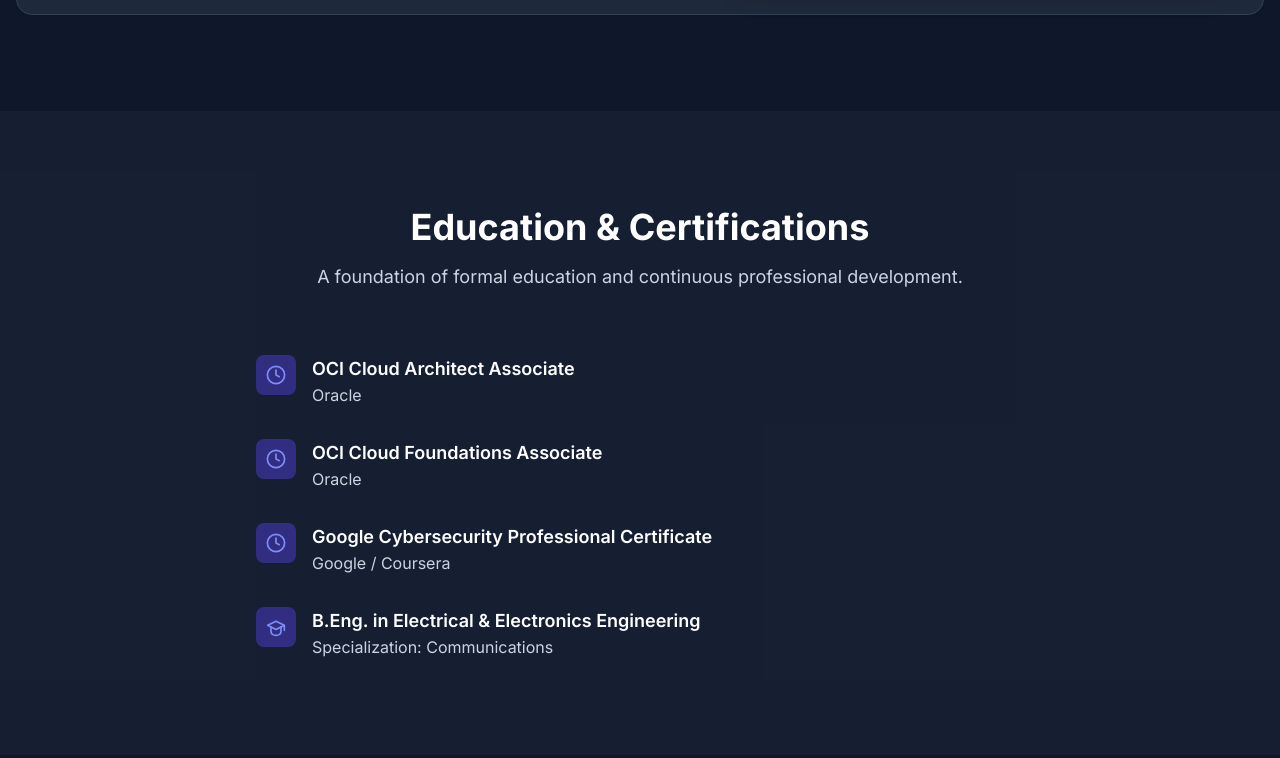
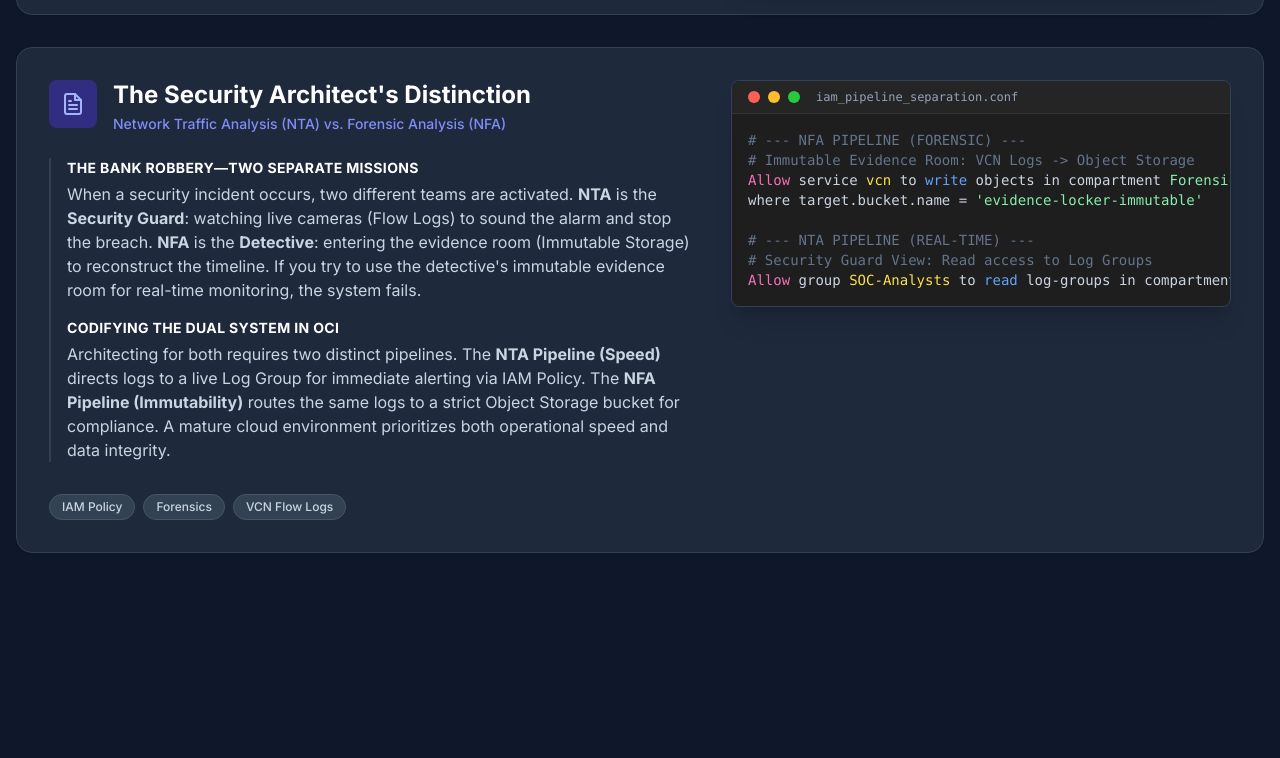
Before and after one commit to Zephyrus-Shield/zephyrus-shield.github.io, a plain HTML site: page index.html in a window 1280 px wide. Shown: the part 2878-3636 px from the top of the page. Drawn offline with nearby package versions, Linux system fonts and the light colour scheme.

Commit message:
Add project case study and update education section
Added a new project case study section comparing Network Traffic Analysis (NTA) and Forensic Analysis (NFA). Updated the education and certifications section with relevant narratives.

```diff
--- a/index.html
+++ b/index.html
@@ -376,63 +376,72 @@
                         </div>
                     </div>
 
+                    <!-- Project Case Study 3: NTA vs NFA (NEW) -->
+                    <div class="group relative rounded-2xl bg-white dark:bg-slate-800 border border-slate-200 dark:border-slate-700 p-6 sm:p-8 shadow-sm hover:shadow-md transition-all">
+                        <div class="flex flex-col xl:flex-row gap-8">
+
+                            <!-- Narrative Side -->
+                            <div class="flex-1 space-y-6">
+                                <div class="flex items-start gap-4">
+                                    <div class="p-3 rounded-lg bg-indigo-100 dark:bg-indigo-900 text-indigo-600 dark:text-indigo-300 shrink-0">
+                                        <svg xmlns="http://www.w3.org/2000/svg" width="24" height="24" viewBox="0 0 24 24" fill="none" stroke="currentColor" stroke-width="2" stroke-linecap="round" stroke-linejoin="round" class="h-6 w-6"><path d="M14 2H6a2 2 0 0 0-2 2v16a2 2 0 0 0 2 2h12a2 2 0 0 0 2-2V8z"></path><polyline points="14 2 14 8 20 8"></polyline><line x1="16" y1="13" x2="8" y2="13"></line><line x1="16" y1="17" x2="8" y2="17"></line><polyline points="10 9 9 9 8 9"></polyline></svg>
+                                    </div>
+                                    <div>
+                                        <h3 class="text-2xl font-bold text-slate-900 dark:text-white leading-tight">
+                                            The Security Architect's Distinction
+                                        </h3>
+                                        <p class="text-sm font-medium text-indigo-600 dark:text-indigo-400 mt-1">
+                                            Network Traffic Analysis (NTA) vs. Forensic Analysis (NFA)
+                                        </p>
                                     </div>
                                 </div>
-        </section>
 
-        <!-- ===== Education & Certs Section ===== -->
-        <section id="education" class="bg-white dark:bg-slate-800/50 py-20 lg:py-24">
-            <div class="container mx-auto max-w-screen-xl px-4">
-                <div class="text-center max-w-2xl mx-auto">
-                    <h2 class="text-3xl md:text-4xl font-bold text-slate-900 dark:text-white mb-4">
-                        Education & Certifications
-                    </h2>
-                    <p class="text-lg text-slate-600 dark:text-slate-300">
-                        A foundation of formal education and continuous professional development.
+                                <div class="space-y-4 border-l-2 border-slate-100 dark:border-slate-700 pl-4">
+                                    <div>
+                                        <h4 class="text-sm font-bold uppercase tracking-wide text-slate-900 dark:text-white mb-1">The Bank Robbery—Two Separate Missions</h4>
+                                        <p class="text-slate-600 dark:text-slate-300 leading-relaxed text-sm sm:text-base">
+                                            When a security incident occurs, two different teams are activated. <strong>NTA</strong> is the <strong>Security Guard</strong>: watching live cameras (Flow Logs) to sound the alarm and stop the breach. <strong>NFA</strong> is the <strong>Detective</strong>: entering the evidence room (Immutable Storage) to reconstruct the timeline. If you try to use the detective's immutable evidence room for real-time monitoring, the system fails.
                                         </p>
                                     </div>
-
-                <div class="max-w-3xl mx-auto mt-16 space-y-8">
-                    <!-- Cert Item 1 -->
-                    <div class="flex items-start gap-4">
-                        <div class="flex h-10 w-10 items-center justify-center rounded-lg bg-indigo-100 dark:bg-indigo-900 text-indigo-600 dark:text-indigo-400 flex-shrink-0">
-                            <svg xmlns="http://www.w3.org/2000/svg" width="24" height="24" viewBox="0 0 24 24" fill="none" stroke="currentColor" stroke-width="2" stroke-linecap="round" stroke-linejoin="round" class="h-5 w-5"><path d="M12 1.646a10.354 10.354 0 0 1 10.354 10.354 10.354 10.354 0 0 1-10.354 10.354A10.354 10.354 0 0 1 1.646 12 10.354 10.354 0 0 1 12 1.646z"></path><polyline points="12 6 12 12 16 14"></polyline></svg>
-                        </div>
                                     <div>
-                            <h3 class="text-lg font-semibold text-slate-900 dark:text-white">OCI Cloud Architect Associate</h3>
-                            <p class="text-slate-600 dark:text-slate-300">Oracle</p>
+                                        <h4 class="text-sm font-bold uppercase tracking-wide text-slate-900 dark:text-white mb-1">Codifying the Dual System in OCI</h4>
+                                        <p class="text-slate-600 dark:text-slate-300 leading-relaxed text-sm sm:text-base">
+                                            Architecting for both requires two distinct pipelines. The <strong>NTA Pipeline (Speed)</strong> directs logs to a live Log Group for immediate alerting via IAM Policy. The <strong>NFA Pipeline (Immutability)</strong> routes the same logs to a strict Object Storage bucket for compliance. A mature cloud environment prioritizes both operational speed and data integrity.
+                                        </p>
                                     </div>
                                 </div>
-                    <!-- Cert Item 2 -->
-                    <div class="flex items-start gap-4">
-                        <div class="flex h-10 w-10 items-center justify-center rounded-lg bg-indigo-100 dark:bg-indigo-900 text-indigo-600 dark:text-indigo-400 flex-shrink-0">
-                            <svg xmlns="http://www.w3.org/2000/svg" width="24" height="24" viewBox="0 0 24 24" fill="none" stroke="currentColor" stroke-width="2" stroke-linecap="round" stroke-linejoin="round" class="h-5 w-5"><path d="M12 1.646a10.354 10.354 0 0 1 10.354 10.354 10.354 10.354 0 0 1-10.354 10.354A10.354 10.354 0 0 1 1.646 12 10.354 10.354 0 0 1 12 1.646z"></path><polyline points="12 6 12 12 16 14"></polyline></svg>
-                        </div>
-                        <div>
-                            <h3 class="text-lg font-semibold text-slate-900 dark:text-white">OCI Cloud Foundations Associate</h3>
-                            <p class="text-slate-600 dark:text-slate-300">Oracle</p>
+
+                                <div class="flex flex-wrap gap-2 pt-2">
+                                    <span class="text-xs font-medium bg-slate-100 dark:bg-slate-700 text-slate-700 dark:text-slate-300 px-3 py-1 rounded-full border border-slate-200 dark:border-slate-600">IAM Policy</span>
+                                    <span class="text-xs font-medium bg-slate-100 dark:bg-slate-700 text-slate-700 dark:text-slate-300 px-3 py-1 rounded-full border border-slate-200 dark:border-slate-600">Forensics</span>
+                                    <span class="text-xs font-medium bg-slate-100 dark:bg-slate-700 text-slate-700 dark:text-slate-300 px-3 py-1 rounded-full border border-slate-200 dark:border-slate-600">VCN Flow Logs</span>
                                 </div>
                             </div>
-                    <!-- Cert Item 3 -->
-                    <div class="flex items-start gap-4">
-                        <div class="flex h-10 w-10 items-center justify-center rounded-lg bg-indigo-100 dark:bg-indigo-900 text-indigo-600 dark:text-indigo-400 flex-shrink-0">
-                            <svg xmlns="http://www.w3.org/2000/svg" width="24" height="24" viewBox="0 0 24 24" fill="none" stroke="currentColor" stroke-width="2" stroke-linecap="round" stroke-linejoin="round" class="h-5 w-5"><path d="M12 1.646a10.354 10.354 0 0 1 10.354 10.354 10.354 10.354 0 0 1-10.354 10.354A10.354 10.354 0 0 1 1.646 12 10.354 10.354 0 0 1 12 1.646z"></path><polyline points="12 6 12 12 16 14"></polyline></svg>
+
+                            <!-- Code Side (Terminal UI) -->
+                            <div class="xl:w-[500px] w-full bg-[#1e1e1e] rounded-lg overflow-hidden shadow-xl border border-slate-700 flex flex-col self-start mt-4 xl:mt-0">
+                                <div class="flex items-center px-4 py-2 bg-[#252526] border-b border-[#333] gap-2">
+                                    <div class="w-3 h-3 rounded-full bg-[#ff5f56]"></div>
+                                    <div class="w-3 h-3 rounded-full bg-[#ffbd2e]"></div>
+                                    <div class="w-3 h-3 rounded-full bg-[#27c93f]"></div>
+                                    <span class="ml-2 text-xs text-slate-400 font-mono">iam_pipeline_separation.conf</span>
                                 </div>
-                        <div>
-                            <h3 class="text-lg font-semibold text-slate-900 dark:text-white">Google Cybersecurity Professional Certificate</h3>
-                            <p class="text-slate-600 dark:text-slate-300">Google / Coursera</p>
+                                <div class="p-4 overflow-x-auto">
+<pre class="text-xs sm:text-sm font-mono text-slate-300 leading-relaxed"><code><span class="text-slate-500"># --- NFA PIPELINE (FORENSIC) ---</span>
+<span class="text-slate-500"># Immutable Evidence Room: VCN Logs -> Object Storage</span>
+<span class="text-pink-400">Allow</span> service <span class="text-yellow-300">vcn</span> to <span class="text-blue-400">write</span> objects in compartment <span class="text-green-300">Forensic-Prod</span>
+where target.bucket.name = <span class="text-green-300">'evidence-locker-immutable'</span>
+
+<span class="text-slate-500"># --- NTA PIPELINE (REAL-TIME) ---</span>
+<span class="text-slate-500"># Security Guard View: Read access to Log Groups</span>
+<span class="text-pink-400">Allow</span> group <span class="text-yellow-300">SOC-Analysts</span> to <span class="text-blue-400">read</span> log-groups in compartment <span class="text-green-300">Network-Prod</span>
+</code></pre>
                                 </div>
                             </div>
-                    <!-- Education Item -->
-                    <div class="flex items-start gap-4">
-                        <div class="flex h-10 w-10 items-center justify-center rounded-lg bg-indigo-100 dark:bg-indigo-900 text-indigo-600 dark:text-indigo-400 flex-shrink-0">
-                            <svg xmlns="http://www.w3.org/2000/svg" width="24" height="24" viewBox="0 0 24 24" fill="none" stroke="currentColor" stroke-width="2" stroke-linecap="round" stroke-linejoin="round" class="h-5 w-5"><path d="M22 10v6M2 10l10-5 10 5-10 5z"></path><path d="M6 12v5c0 5 6 5 6 5s6 0 6-5v-5"></path></svg>
-                        </div>
-                        <div>
-                            <h3 class="text-lg font-semibold text-slate-900 dark:text-white">B.Eng. in Electrical & Electronics Engineering</h3>
-                            <p class="text-slate-600 dark:text-slate-300">Specialization: Communications</p>
+
                         </div>
                     </div>
+
                 </div>
             </div>
         </section>
```
Lines whose indentation alone changed are shown as unchanged.
